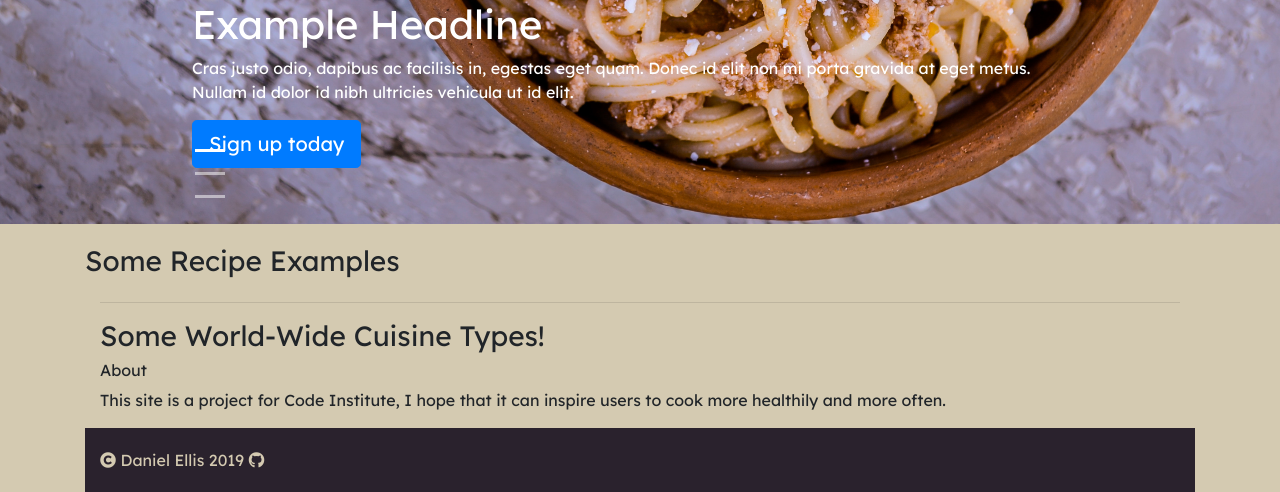
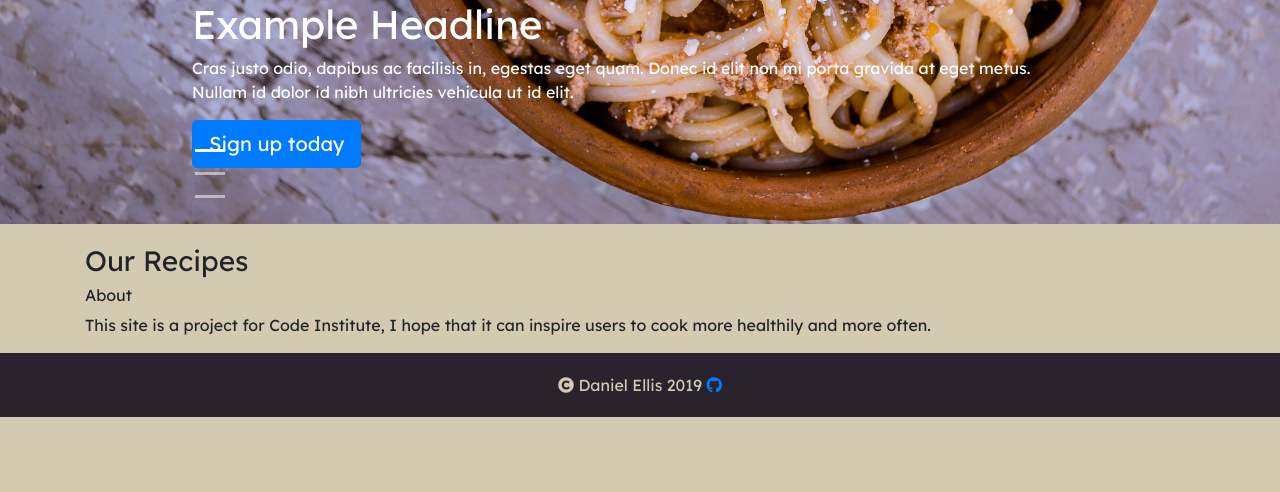
Before and after one commit to dano5342/MS3_CookBook, a Flask app: page / in a window 1280 px wide. Shown: the part 728-1220 px from the top of the page. After the commit the page ends 1145 px from the top, so only its background shows below. Run offline with Flask 2, Linux system fonts and the light colour scheme; data that the repository does not hold is empty; some libraries are stand-ins or nearby versions; some web fonts are replaced.

Commit message:
have removed cuisine sections, this will be worked in with a filter system instead

```diff
--- a/templates/includes/footer.html
+++ b/templates/includes/footer.html
@@ -1,9 +1,9 @@
 {% block footer %}
 
 <footer class="footer">
-    <div class="container-fluid">
+    <div class="container-fluid text-center">
         <span class="text"><i class="fas fa-copyright"></i> Daniel Ellis 2019</span>
-        <span><i class="fab fa-github"></i></span>
+        <span><a href="https://github.com/dano5342" target="_blank"><i class="fab fa-github"></i></a></span>
     </div>
 </footer>
 
--- a/templates/includes/navbar.html
+++ b/templates/includes/navbar.html
@@ -11,7 +11,7 @@
             <div class="collapse navbar-collapse" id="navbarNavAltMarkup">
                 <div class="navbar-nav">
                     <a class="nav-item nav-link text" href="{{url_for('index')}}"> <i class="fas fa-home"></i>Home <span class="sr-only">(current)</span></a>
-                    <a class="nav-item nav-link text" href="#"><i class="fas fa-list"></i>Recipes List</a>
+                    <a class="nav-item nav-link text" href="#recipes"><i class="fas fa-list"></i>Recipes List</a>
                     <a class="nav-item nav-link text" href="#"><i class="fas fa-globe"></i>Cuisine Type</a>
                     <a class="nav-item nav-link text" href="#"><i class="fas fa-utensils"></i>New Recipe</a>
                 </div>
--- a/templates/index.html
+++ b/templates/index.html
@@ -57,9 +57,9 @@
 
 
     <div class="container ind-content">
-        <h3>Some Recipe Examples</h3>
+        <h3>Our Recipes</h3>
         <div class="container">
-            <div class="row">
+            <div class="row" id="#recipes">
                 {% for r in recipe %}
                 <div class="col card-container">
                     <div class="card text-center" style="width: 18rem;">
@@ -74,25 +74,7 @@
                 {% endfor %}
             </div>
         </div>
-        <div class="container">
-            <hr class="featurette-divider">
 
-
-            <h3> Some World-Wide Cuisine Types!</h3>
-
-            {% for c in cuisine %}
-            <hr class="featurette-divider">
-
-            <div class="row featurette">
-                <div class="col-md-7">
-                    <h2 class="featurette-heading">{{ c.type }}<span class="text-muted">   {{ c.tag }}</span></h2>
-                    <p class="lead">{{ c.description }}</p>
-                </div>
-                <div class="col-md-5">
-                    <img class="featurette-image img-fluid mx-auto" src="{{ c.flag_url }}" alt="{{ c.type }}" style="width: 260; height: 170;">
-                </div>
-            </div>
-            {% endfor %}
     </div>
     <div class="container">
         <h6>About</h6>
```
Also changed, not shown: app.py (line endings or trailing spaces), templates/cuisines.html (deleted). Lines whose indentation alone changed are shown as unchanged.
